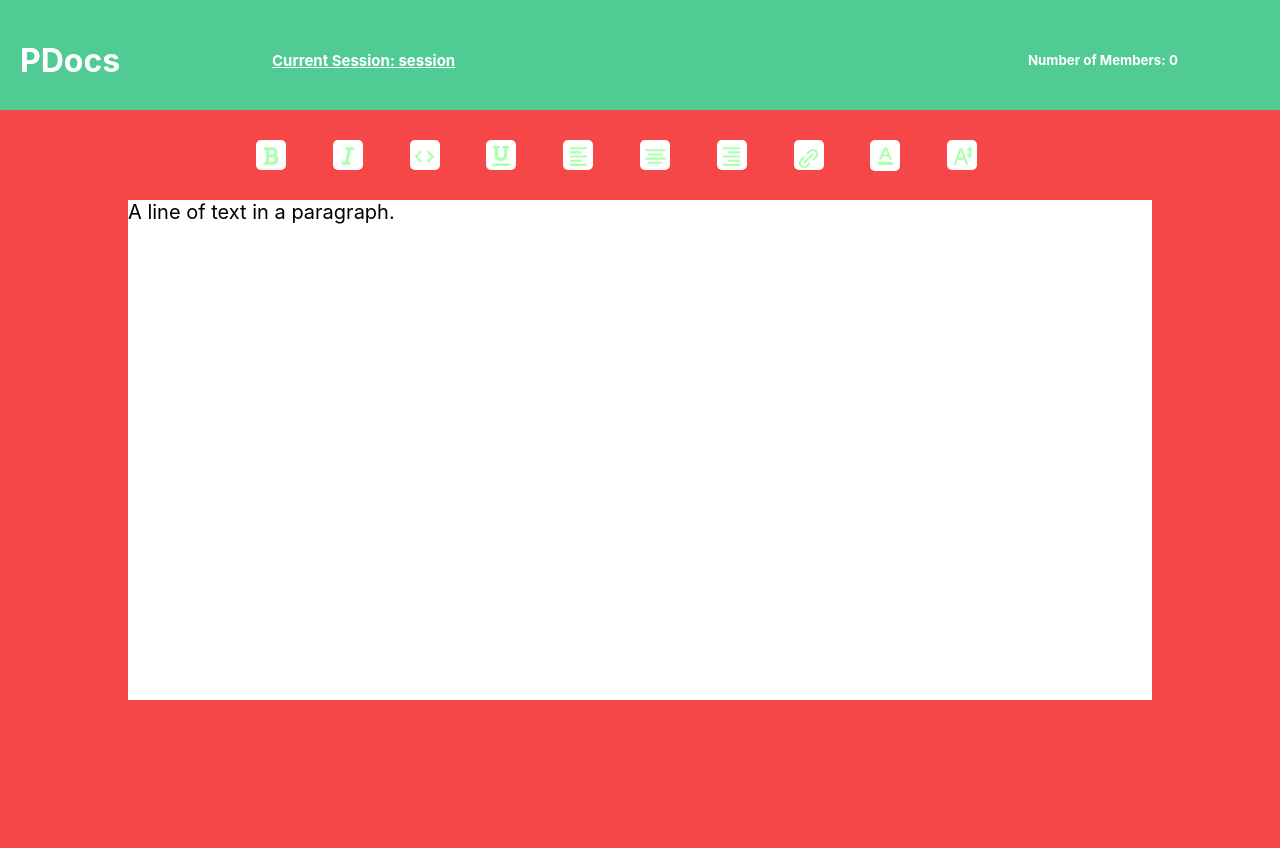
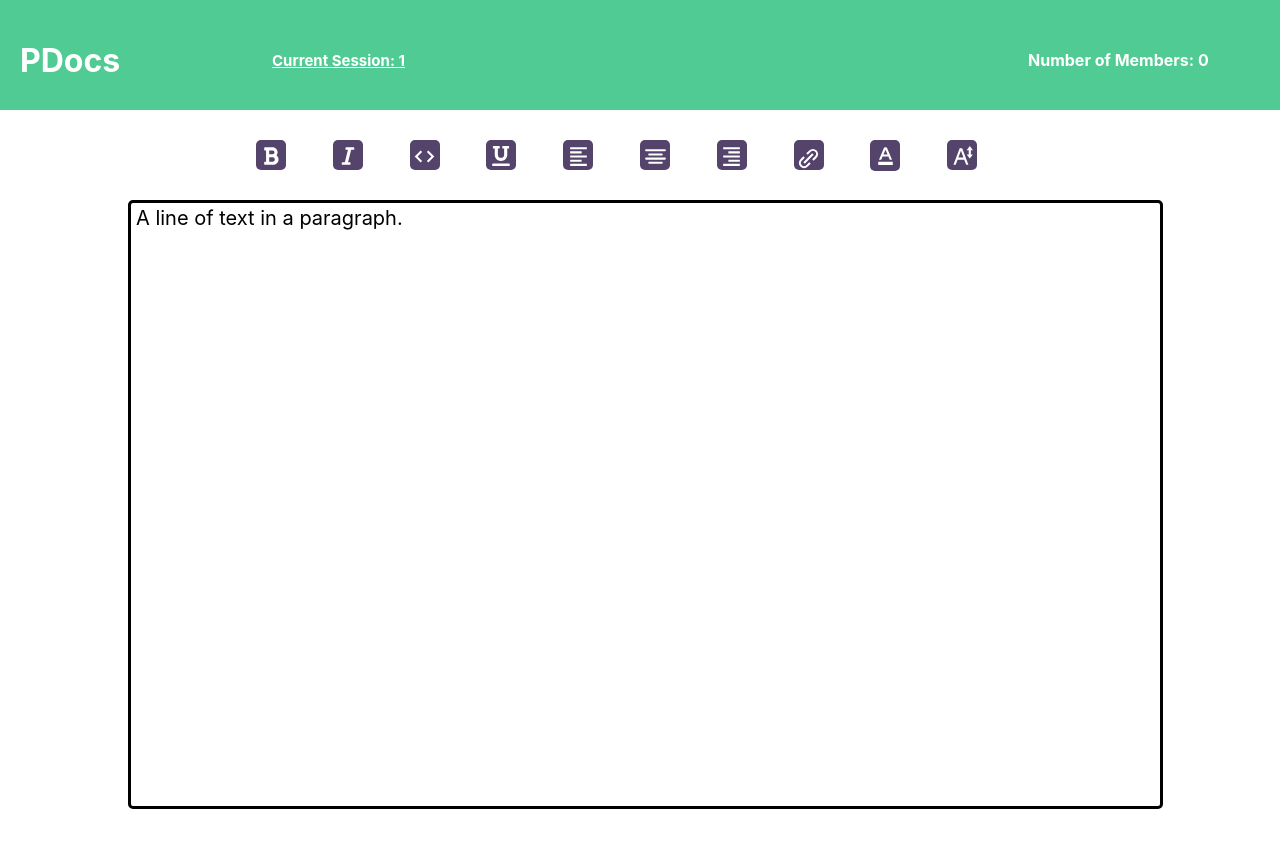
Before and after one commit to b2pacific/pdocs_frontend, a React (Create React App) app: page /session/1 in a window 1280 px wide. Shown: the top 848 px of the page. Built offline with nearby package versions, Linux system fonts and the light colour scheme; no server answers.

Commit message:
Made necessary changes

```diff
--- a/src/App.js
+++ b/src/App.js
@@ -1,19 +1,28 @@
+import React from "react";
 import { BrowserRouter, Redirect, Route } from "react-router-dom";
+
+import About from "./about";
 import GroupEditor from "./groupEditor";
 import SyncingEditor from "./syncingEditor";
 
 const App = () => {
+
+  React.useEffect(() => {
+    document.title = "PDocs";
+
+  }, [])
+
   return (
     <BrowserRouter>
+      <Route path="/" exact component={GroupEditor} />
+      <Route path="/about" exact component={About} />
       <Route
-        path="/"
-        exact
-        component={GroupEditor}
+        path="/session/:id"
+        render={(props) => {
+          const id = props.match.params.id;
+          return <SyncingEditor groupId={id} />;
+        }}
       />
-      <Route path="/:id" render={(props) => {
-      const id = props.match.params.id;
-      return <SyncingEditor groupId = {id} />
-      }} />
     </BrowserRouter>
   );
 };
--- a/src/customEditor.js
+++ b/src/customEditor.js
@@ -108,7 +108,7 @@ const CustomEditor = {
   },
 
   changeFontColor(editor, color) {
-    console.log("Color", color);
+    // console.log("Color", color);
     Transforms.setNodes(
       editor,
       { color: color },
@@ -117,7 +117,7 @@ const CustomEditor = {
   },
 
   toggleAlignment(editor, align) {
-    console.log("Alignment");
+    // console.log("Alignment");
     Transforms.setNodes(
       editor,
       { alignment: align },
--- a/src/index.css
+++ b/src/index.css
@@ -6,6 +6,16 @@ body {
   -webkit-font-smoothing: antialiased;
   -moz-osx-font-smoothing: grayscale;
   min-height: 800px;
+}
+
+::-moz-selection {
+  color: white;
+  background: #71EFA3;
+}
+
+::selection {
+  color: white;
+  background: #71EFA3;
 }
 
 p {
--- a/src/syncingEditor.js
+++ b/src/syncingEditor.js
@@ -31,15 +31,18 @@ import { FiAlignCenter } from "react-icons/fi";
 import Modal from "react-modal";
 
 import io from "socket.io-client";
+import { BACKEND_URL, PROD_BACKEND_URL } from "./url";
 
-const socket = io("https://pdocsbackend.herokuapp.com/");
+const backendURL = PROD_BACKEND_URL;
+
+const socket = io(backendURL);
 
 // interface Props {
 //   groupId?: string;
 // }
 
 const SyncingEditor = ({ groupId }) => {
-  console.log(groupId);
+  // console.log(groupId);
 
   const editor = useRef(withReact(createEditor()));
   // Add the initial value when setting up our state.
@@ -51,15 +54,17 @@ const SyncingEditor = ({ groupId }) => {
   const [linkValue, setLinkValue] = useState({ link: "", text: "Hello" });
   const [currEditor, setcurrEditor] = useState(editor.current);
 
-  const id = useRef(`${socket.id}`);
+  const id = useRef(socket.id);
   const remote = useRef(false);
   const group = useRef(groupId);
 
   useEffect(() => {
+    // console.log(socket.id);
+    // id.current = socket.id;
     if (group.current) {
       socket.emit("initialize", group.current);
     } else {
-      fetch("https://pdocsbackend.herokuapp.com/create")
+      fetch(`${backendURL}create`)
         .then((x) => x.json())
         .then((data) => {
           //<Redirect to={`/${data.groupId}`} />
@@ -70,16 +75,23 @@ const SyncingEditor = ({ groupId }) => {
     }
 
     socket.on("new-remote-operations", ({ editorId, ops }) => {
+      // console.log(ops);
+      // console.log(id.current);
       if (id.current !== editorId) {
         remote.current = true;
         JSON.parse(ops).forEach((op) => {
           if (op.type !== "merge_node" && op.type !== "insert_node") {
-            editor.apply(op);
+            editor.current.apply(op);
           }
         });
         remote.current = false;
       }
     });
+
+    // socket.io.on("open", () => {
+    //   console.log(socket.id);
+    //   id.current = socket.id;
+    // })
 
     socket.io.on("reconnect", () => {
       socket.emit("initialize", group.current);
@@ -89,6 +101,11 @@ const SyncingEditor = ({ groupId }) => {
       socket.off("new-remote-operations");
     };
   }, []);
+
+  useEffect(() => {
+    // console.log(socket.id);
+    id.current = socket.id;
+  }, [socket.id]);
 
   useEffect(() => {
     socket.on("update-members", (mem) => {
@@ -102,14 +119,14 @@ const SyncingEditor = ({ groupId }) => {
 
   useEffect(() => {
     socket.on("send-data", (val) => {
-      console.log(val[0].children[0].text);
+      // console.log(val[0].children[0].text);
       remote.current = true;
       setValue(val);
       remote.current = false;
     });
     socket.on("get-data", (id) => {
       if (socket.id !== id) {
-        console.log("Sending", value);
+        // console.log("Sending", value);
         socket.emit("send-data", { value: value, id: group.current });
       }
     });
@@ -155,26 +172,41 @@ const SyncingEditor = ({ groupId }) => {
       style={{
         minHeight: "1000px",
         paddingBottom: "30px",
-        backgroundColor: "#F54748",
+        backgroundColor: "white",
       }}
+      // onMouseDown={(event) => {
+      //   event.preventDefault();
+      //   if (isColor) {
+      //     setColor(false);
+      //   }
+
+      //   if (isSize) {
+      //     setSize(false);
+      //   }
+      // }}
     >
       {isColor ? (
         <div
           style={{
+            backgroundColor: "lightgray",
             position: "absolute",
-            top: "150px",
-            left: "70%",
-            width: "100px",
-            height: "200px",
+            top: "180px",
+            left: "66%",
+            width: "90px",
+            height: "auto",
             display: "grid",
             gridTemplateColumns: "1fr 1fr 1fr",
             gridTemplateRows: "repeat(3, 20px)",
+            paddingLeft: "10px",
+            paddingTop: "10px",
+            paddingBottom: "10px",
+            borderRadius: "10px",
           }}
         >
           <div
             onMouseDown={(event) => {
               event.preventDefault();
-              CustomEditor.changeFontColor(editor, "red");
+              CustomEditor.changeFontColor(editor.current, "red");
             }}
             style={{
               height: "15px",
@@ -186,7 +218,7 @@ const SyncingEditor = ({ groupId }) => {
           <div
             onMouseDown={(event) => {
               event.preventDefault();
-              CustomEditor.changeFontColor(editor, "black");
+              CustomEditor.changeFontColor(editor.current, "black");
             }}
             style={{
               height: "15px",
@@ -198,7 +230,7 @@ const SyncingEditor = ({ groupId }) => {
           <div
             onMouseDown={(event) => {
               event.preventDefault();
-              CustomEditor.changeFontColor(editor, "blue");
+              CustomEditor.changeFontColor(editor.current, "blue");
             }}
             style={{
               height: "15px",
@@ -210,7 +242,7 @@ const SyncingEditor = ({ groupId }) => {
           <div
             onMouseDown={(event) => {
               event.preventDefault();
-              CustomEditor.changeFontColor(editor, "cyan");
+              CustomEditor.changeFontColor(editor.current, "cyan");
             }}
             style={{
               height: "15px",
@@ -222,7 +254,7 @@ const SyncingEditor = ({ groupId }) => {
           <div
             onMouseDown={(event) => {
               event.preventDefault();
-              CustomEditor.changeFontColor(editor, "green");
+              CustomEditor.changeFontColor(editor.current, "green");
             }}
             style={{
               height: "15px",
@@ -234,19 +266,20 @@ const SyncingEditor = ({ groupId }) => {
           <div
             onMouseDown={(event) => {
               event.preventDefault();
-              CustomEditor.changeFontColor(editor, "orange");
+              CustomEditor.changeFontColor(editor.current, "orange");
             }}
             style={{
               height: "15px",
               width: "15px",
               borderRadius: "50%",
               backgroundColor: "orange",
+              cursor: "default",
             }}
           ></div>
           <div
             onMouseDown={(event) => {
               event.preventDefault();
-              CustomEditor.changeFontColor(editor, "gray");
+              CustomEditor.changeFontColor(editor.current, "gray");
             }}
             style={{
               height: "15px",
@@ -258,7 +291,7 @@ const SyncingEditor = ({ groupId }) => {
           <div
             onMouseDown={(event) => {
               event.preventDefault();
-              CustomEditor.changeFontColor(editor, "pink");
+              CustomEditor.changeFontColor(editor.current, "pink");
             }}
             style={{
               height: "15px",
@@ -270,13 +303,14 @@ const SyncingEditor = ({ groupId }) => {
           <div
             onMouseDown={(event) => {
               event.preventDefault();
-              CustomEditor.changeFontColor(editor, "purple");
+              CustomEditor.changeFontColor(editor.current, "purple");
             }}
             style={{
               height: "15px",
               width: "15px",
               borderRadius: "50%",
               backgroundColor: "purple",
+              cursor: "default",
             }}
           ></div>
         </div>
@@ -285,49 +319,53 @@ const SyncingEditor = ({ groupId }) => {
       {isSize ? (
         <div
           style={{
+            backgroundColor: "lightgray",
             position: "absolute",
-            top: "150px",
-            left: "72%",
+            top: "180px",
+            left: "73%",
             width: "50px",
-            height: "150px",
+            height: "auto",
             display: "grid",
             gridTemplateColumns: "1fr",
             gridTemplateRows: "repeat(4, 23px)",
+            paddingBottom: "10px",
+            paddingTop: "10px",
+            borderRadius: "10px",
           }}
         >
           <div
             onMouseDown={(event) => {
               event.preventDefault();
-              CustomEditor.changeFontSize(editor, "8px");
+              CustomEditor.changeFontSize(editor.current, "8px");
             }}
-            style={{ textAlign: "center" }}
+            style={{ textAlign: "center", cursor: "default" }}
           >
             8
           </div>
           <div
             onMouseDown={(event) => {
               event.preventDefault();
-              CustomEditor.changeFontSize(editor, "11px");
+              CustomEditor.changeFontSize(editor.current, "11px");
             }}
-            style={{ textAlign: "center" }}
+            style={{ textAlign: "center", cursor: "default" }}
           >
             11
           </div>
           <div
             onMouseDown={(event) => {
               event.preventDefault();
-              CustomEditor.changeFontSize(editor, "15px");
+              CustomEditor.changeFontSize(editor.current, "15px");
             }}
-            style={{ textAlign: "center" }}
+            style={{ textAlign: "center", cursor: "default" }}
           >
             15
           </div>
           <div
             onMouseDown={(event) => {
               event.preventDefault();
-              CustomEditor.changeFontSize(editor, "18px");
+              CustomEditor.changeFontSize(editor.current, "18px");
             }}
-            style={{ textAlign: "center" }}
+            style={{ textAlign: "center", cursor: "default" }}
           >
             18
           </div>
@@ -341,18 +379,21 @@ const SyncingEditor = ({ groupId }) => {
         ariaHideApp={false}
         style={{
           content: {
-            top: "50%",
+            top: "40%",
             left: "50%",
             right: "auto",
             bottom: "auto",
-            height: "200px",
-            width: "200px",
+            height: "100px",
+            width: "300px",
+            backgroundColor: "#50CB93",
+            color: "white",
           },
         }}
       >
-        <div style={{ marginTop: "10px" }}>
+        <div style={{ marginTop: "5px" }}>
           Link
           <input
+            style={{ marginLeft: "10px" }}
             value={linkValue.link}
             onChange={(event) =>
               setLinkValue((prevState) => ({
@@ -365,6 +406,7 @@ const SyncingEditor = ({ groupId }) => {
         <div style={{ marginTop: "10px" }}>
           Text
           <input
+            style={{ marginLeft: "10px" }}
             value={linkValue.text}
             onChange={(event) =>
               setLinkValue((prevState) => ({
@@ -376,11 +418,16 @@ const SyncingEditor = ({ groupId }) => {
         </div>
         <div
           style={{
-            width: "50px",
-            height: "20px",
-            backgroundColor: "lightgray",
+            width: "55px",
+            height: "25px",
+            backgroundColor: "#ACFFAD",
             marginTop: "10px",
             cursor: "default",
+            color: "white",
+            borderRadius: "5px",
+            textAlign: "center",
+            fontWeight: "bold",
+            paddingTop: "5px"
           }}
           onMouseDown={(event) => {
             event.preventDefault();
@@ -418,11 +465,13 @@ const SyncingEditor = ({ groupId }) => {
           zIndex: 1,
         }}
       >
-        <h1>PDocs</h1>
+        <a href="/" style={{ color: "white", textDecoration: "none" }}>
+          <h1>PDocs</h1>
+        </a>
         <h5 style={{ textDecoration: "underline", fontSize: "15px" }}>
           Current Session: {group.current}
         </h5>
-        <h5>Number of Members: {num}</h5>
+        <h4>Number of Members: {num}</h4>
       </div>
       <div
         style={{
@@ -436,8 +485,8 @@ const SyncingEditor = ({ groupId }) => {
       >
         <div
           style={{
-            color: "#ACFFAD",
-            backgroundColor: "white",
+            color: "white",
+            backgroundColor: "#54436B",
             cursor: "pointer",
             width: "30px",
             height: "24px",
@@ -449,15 +498,15 @@ const SyncingEditor = ({ groupId }) => {
           tabIndex="0"
           onMouseDown={(event) => {
             event.preventDefault();
-            CustomEditor.toggleBoldMark(editor);
+            CustomEditor.toggleBoldMark(editor.current);
           }}
         >
           <FaBold size="20px" />
         </div>
         <div
           style={{
-            color: "#ACFFAD",
-            backgroundColor: "white",
+            color: "white",
+            backgroundColor: "#54436B",
             cursor: "pointer",
             borderRadius: "5px",
             width: "30px",
@@ -469,15 +518,15 @@ const SyncingEditor = ({ groupId }) => {
           tabIndex="0"
           onMouseDown={(event) => {
             event.preventDefault();
-            CustomEditor.toggleItalicMark(editor);
+            CustomEditor.toggleItalicMark(editor.current);
           }}
         >
           <FaItalic size="20px" />
         </div>
         <div
           style={{
-            color: "#ACFFAD",
-            backgroundColor: "white",
+            color: "white",
+            backgroundColor: "#54436B",
             cursor: "pointer",
             borderRadius: "5px",
             width: "30px",
@@ -489,15 +538,15 @@ const SyncingEditor = ({ groupId }) => {
           tabIndex="0"
           onMouseDown={(event) => {
             event.preventDefault();
-            CustomEditor.toggleCodeBlock(editor);
+            CustomEditor.toggleCodeBlock(editor.current);
           }}
         >
           <BiCode size="25px" />
         </div>
         <div
           style={{
-            color: "#ACFFAD",
-            backgroundColor: "white",
+            color: "white",
+            backgroundColor: "#54436B",
             cursor: "pointer",
             borderRadius: "5px",
             width: "30px",
@@ -509,15 +558,15 @@ const SyncingEditor = ({ groupId }) => {
           tabIndex="0"
           onMouseDown={(event) => {
             event.preventDefault();
-            CustomEditor.toggleUnderLine(editor);
+            CustomEditor.toggleUnderLine(editor.current);
           }}
         >
           <FaUnderline size="20px" />
         </div>
         <div
           style={{
-            color: "#ACFFAD",
-            backgroundColor: "white",
+            color: "white",
+            backgroundColor: "#54436B",
             cursor: "pointer",
             borderRadius: "5px",
             width: "30px",
@@ -529,15 +578,15 @@ const SyncingEditor = ({ groupId }) => {
           tabIndex="0"
           onMouseDown={(event) => {
             event.preventDefault();
-            CustomEditor.toggleAlignment(editor, "left");
+            CustomEditor.toggleAlignment(editor.current, "left");
           }}
         >
           <BiAlignLeft size="25px" />
         </div>
         <div
           style={{
-            color: "#ACFFAD",
-            backgroundColor: "white",
+            color: "white",
+            backgroundColor: "#54436B",
             cursor: "pointer",
             borderRadius: "5px",
             width: "30px",
@@ -549,15 +598,15 @@ const SyncingEditor = ({ groupId }) => {
           tabIndex="0"
           onMouseDown={(event) => {
             event.preventDefault();
-            CustomEditor.toggleAlignment(editor, "center");
+            CustomEditor.toggleAlignment(editor.current, "center");
           }}
         >
           <FiAlignCenter size="25px" />
         </div>
         <div
           style={{
-            color: "#ACFFAD",
-            backgroundColor: "white",
+            color: "white",
+            backgroundColor: "#54436B",
             cursor: "pointer",
             borderRadius: "5px",
             width: "30px",
@@ -569,15 +618,15 @@ const SyncingEditor = ({ groupId }) => {
           tabIndex="0"
           onMouseDown={(event) => {
             event.preventDefault();
-            CustomEditor.toggleAlignment(editor, "right");
+            CustomEditor.toggleAlignment(editor.current, "right");
           }}
         >
           <BiAlignRight size="25px" />
         </div>
         <div
           style={{
-            color: "#ACFFAD",
-            backgroundColor: "white",
+            color: "white",
+            backgroundColor: "#54436B",
             cursor: "pointer",
             borderRadius: "5px",
             width: "30px",
@@ -588,11 +637,11 @@ const SyncingEditor = ({ groupId }) => {
           role="button"
           tabIndex="0"
           onMouseDown={(event) => {
-            console.log("Curr", editor.current);
+            // console.log("Curr", editor.current);
             setcurrEditor(editor.current.selection);
             event.preventDefault();
             setModalOpen((preState) => !preState);
-            console.log(isModalOpen);
+            // console.log(isModalOpen);
             //CustomEditor.toggleBoldMark(editor);
           }}
         >
@@ -600,8 +649,8 @@ const SyncingEditor = ({ groupId }) => {
         </div>
         <div
           style={{
-            color: "#ACFFAD",
-            backgroundColor: "white",
+            color: "white",
+            backgroundColor: "#54436B",
             cursor: "pointer",
             borderRadius: "5px",
             width: "30px",
@@ -620,8 +669,8 @@ const SyncingEditor = ({ groupId }) => {
         </div>
         <div
           style={{
-            color: "#ACFFAD",
-            backgroundColor: "white",
+            color: "white",
+            backgroundColor: "#54436B",
             cursor: "pointer",
             borderRadius: "5px",
             width: "30px",
@@ -646,10 +695,16 @@ const SyncingEditor = ({ groupId }) => {
           marginTop: 0,
           marginBottom: "30px",
           width: "80%",
-          borderLeftColor: "black",
-          borderLeftWidth: "5px",
-          minHeight: "500px",
+          // borderLeftColor: "black",
+          // borderLeftWidth: "5px",
+          minHeight: "600px",
           backgroundColor: "white",
+          borderStyle: "solid",
+          borderColor: "black",
+          borderWidth: "3px",
+          borderRadius: "5px",
+          paddingLeft: "5px",
+          paddingTop: "3px",
         }}
       >
         <Slate
@@ -685,43 +740,43 @@ const SyncingEditor = ({ groupId }) => {
               //console.log(event);
               if (event.key === "b" && event.ctrlKey) {
                 event.preventDefault();
-                CustomEditor.toggleBoldMark(editor);
+                CustomEditor.toggleBoldMark(editor.current);
               }
               if (event.key === "`" && event.ctrlKey) {
                 event.preventDefault();
-                CustomEditor.toggleCodeBlock(editor);
+                CustomEditor.toggleCodeBlock(editor.current);
               }
               if (event.key === "i" && event.ctrlKey) {
                 event.preventDefault();
-                CustomEditor.toggleItalicMark(editor);
+                CustomEditor.toggleItalicMark(editor.current);
               }
               if (event.key === "l" && event.ctrlKey) {
                 event.preventDefault();
-                CustomEditor.toggleUnderLine(editor);
+                CustomEditor.toggleUnderLine(editor.current);
               }
               if (event.key === "o" && event.ctrlKey) {
                 event.preventDefault();
-                CustomEditor.toLink(editor);
+                CustomEditor.toLink(editor.current);
               }
               if (event.key === "j" && event.ctrlKey) {
                 event.preventDefault();
-                CustomEditor.changeFontSize(editor);
+                CustomEditor.changeFontSize(editor.current);
               }
               if (event.key === "e" && event.ctrlKey) {
                 event.preventDefault();
-                CustomEditor.toggleBlock(editor, "numbered-list");
+                CustomEditor.toggleBlock(editor.current, "numbered-list");
               }
               if (event.key === "p" && event.ctrlKey) {
                 event.preventDefault();
-                CustomEditor.toggleAlignment(editor, "right");
+                CustomEditor.toggleAlignment(editor.current, "right");
               }
               if (event.key === "h" && event.ctrlKey) {
                 event.preventDefault();
-                CustomEditor.changeFontColor(editor, "orange");
+                CustomEditor.changeFontColor(editor.current, "orange");
               }
               if (event.key === "f" && event.ctrlKey) {
                 event.preventDefault();
-                CustomEditor.changeFontColor(editor, "black");
+                CustomEditor.changeFontColor(editor.current, "black");
               }
             }}
           />
```
Also changed, not shown: src/groupEditor.js (+46 -5 lines).
